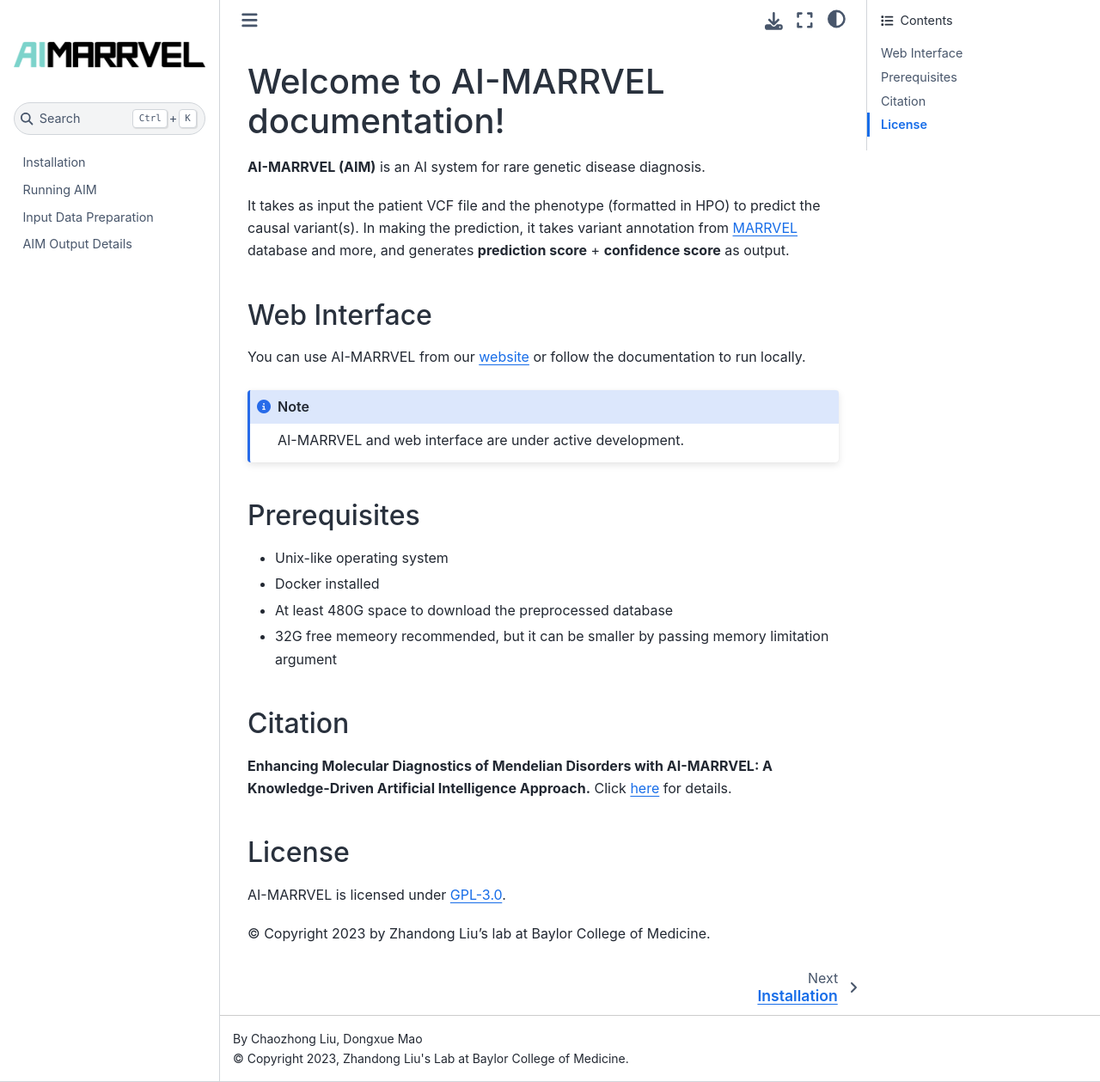
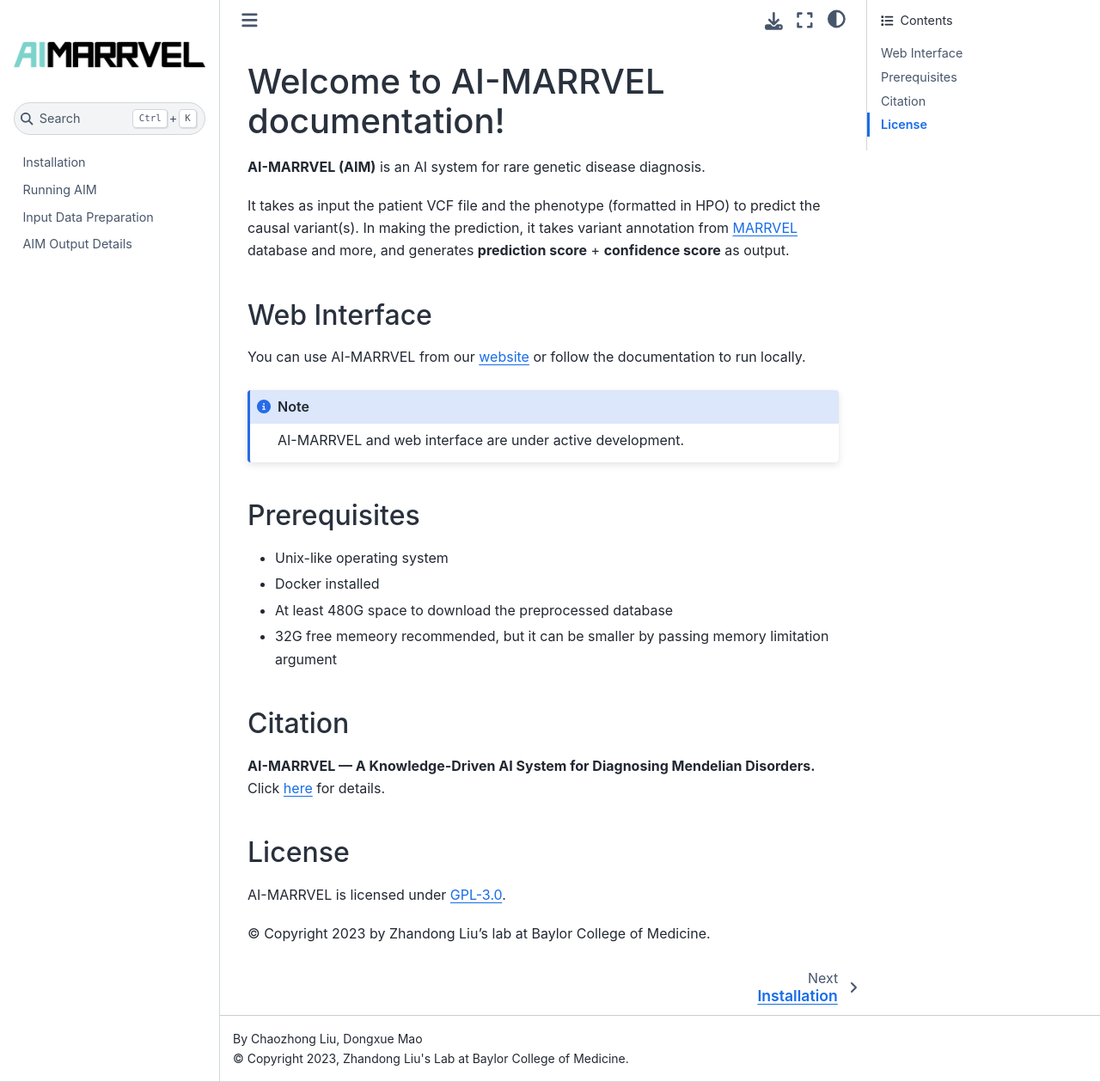
Before and after one commit to LiuzLab/AI_MARRVEL, a Sphinx documentation site: the page built from docs/source/index.rst, in a window 1280 px wide and 1259 px high. Shown: the whole window at 86% size. Built offline with Sphinx 7.4.7 and the Sphinx Book theme 1.1.4, drawn with Linux system fonts in a browser that asks for light colours.

```diff
--- a/docs/source/index.rst
+++ b/docs/source/index.rst
@@ -34,8 +34,8 @@ Prerequisites
 
 Citation
 =====================
-**Enhancing Molecular Diagnostics of Mendelian Disorders with AI-MARRVEL: A Knowledge-Driven Artificial Intelligence Approach.**
-Click `here <https://dx.doi.org/10.2139/ssrn.4465963>`_ for details.
+**AI-MARRVEL — A Knowledge-Driven AI System for Diagnosing Mendelian Disorders.**
+Click `here <https://ai.nejm.org/doi/full/10.1056/AIoa2300009>`_ for details.
 
 
 License
```
Also changed, not shown: README.md (+22 -3 lines).
